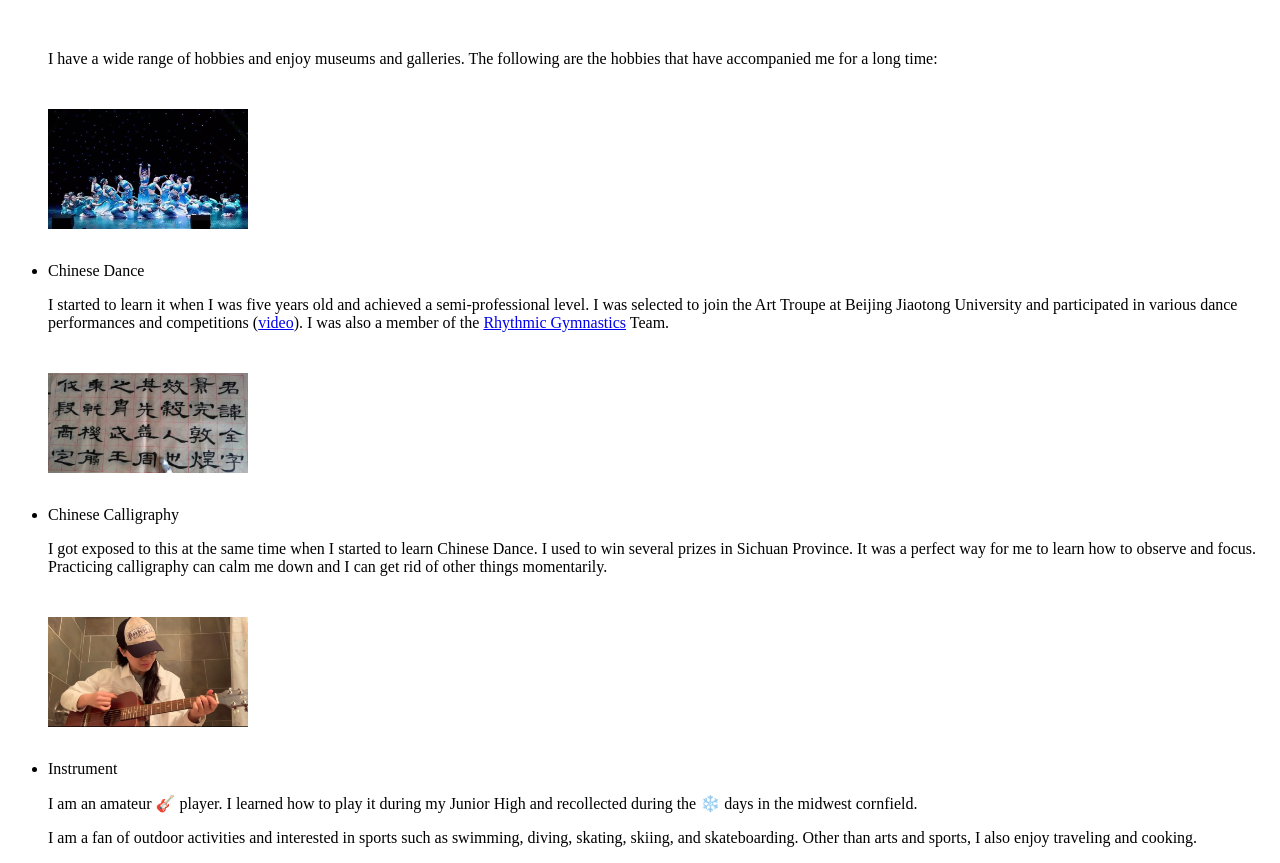
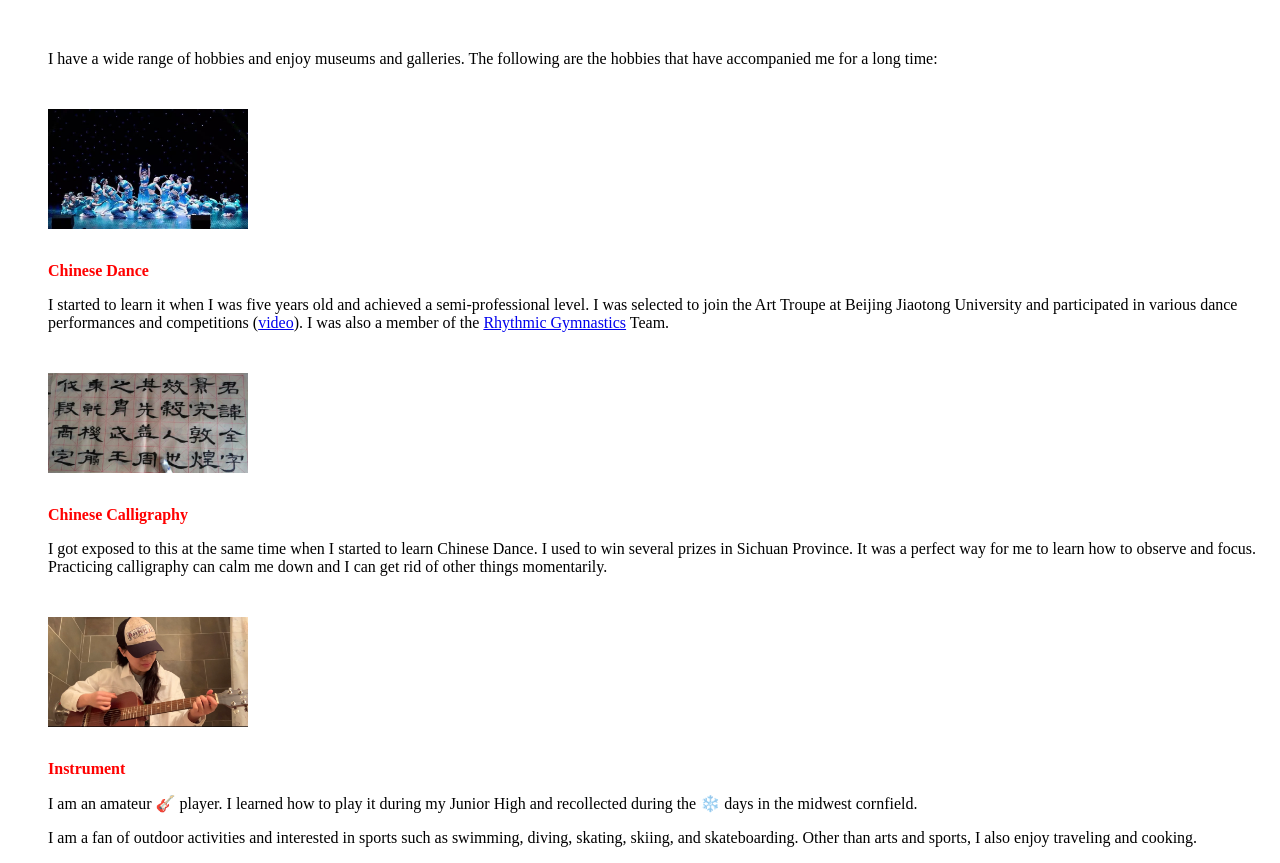
Before and after one commit to YangjiaoChen/YangjiaoChen.github.io, a Jekyll site: the page built from personal.html, in a window 1280 px wide. Shown: the part 108-971 px from the top of the page. Built offline with Jekyll 4.4.1, drawn with Linux system fonts in a browser that asks for light colours; grey boxes are pictures that could not be loaded.

Commit message:
Update personal.html

```diff
--- a/personal.html
+++ b/personal.html
@@ -29,9 +29,9 @@ title: "Yangjiao Chen: personal"
     <img src="imgs/dance.jpg"  width="200"
          height="120" style="margin-top: 25px; margin-bottom: 15px" >
   </div>
-  <div class="col-md-auto">
+  <div class="col-md-6">
       <br />
-     <li>Chinese Dance</li>
+      <b style="color:red">Chinese Dance</b><br />
       <p> I started to learn it when I was five years old and achieved a semi-professional level.
   I was selected to join the Art Troupe at Beijing Jiaotong University and participated in various dance performances and competitions (<a href="https:">video</a>).
 I was also a member of the <a href="https://v.youku.com/v_show/id_XODM1MzUxMzY0.html?playMode=pugv&frommaciku=1">Rhythmic Gymnastics</a> Team.
@@ -44,9 +44,9 @@ I was also a member of the <a href="https://v.youku.com/v_show/id_XODM1MzUxMzY0.
     <img src="imgs/calligraphy.jpg"  width="200"
          height="100" style="margin-top: 25px; margin-bottom: 15px" >
   </div>
-  <div class="col-md-auto">
+  <div class="col-md-6">
       <br />
-      <li>Chinese Calligraphy</li>
+      <b style="color:red">Chinese Calligraphy</b><br />
       <p> I got exposed to this at the same time when I started to learn Chinese Dance.
         I used to win several prizes in Sichuan Province. It was a perfect way for me to learn how to observe and focus.
         Practicing calligraphy can calm me down and I can get rid of other things momentarily.</p>
@@ -57,9 +57,9 @@ I was also a member of the <a href="https://v.youku.com/v_show/id_XODM1MzUxMzY0.
     <img src="imgs/guitar.jpg"  width="200"
          height="110" style="margin-top: 25px; margin-bottom: 15px" >
   </div>
-  <div class="col-md-auto">
+  <div class="col-md-6">
       <br />
-     <li>Instrument </li>
+     <b style="color:red">Instrument</b><br />
       <p>I am an amateur 🎸 player. I learned how to play it during my Junior High and recollected during the ❄️ days in the midwest cornfield.
     </p>
   </div>
```
